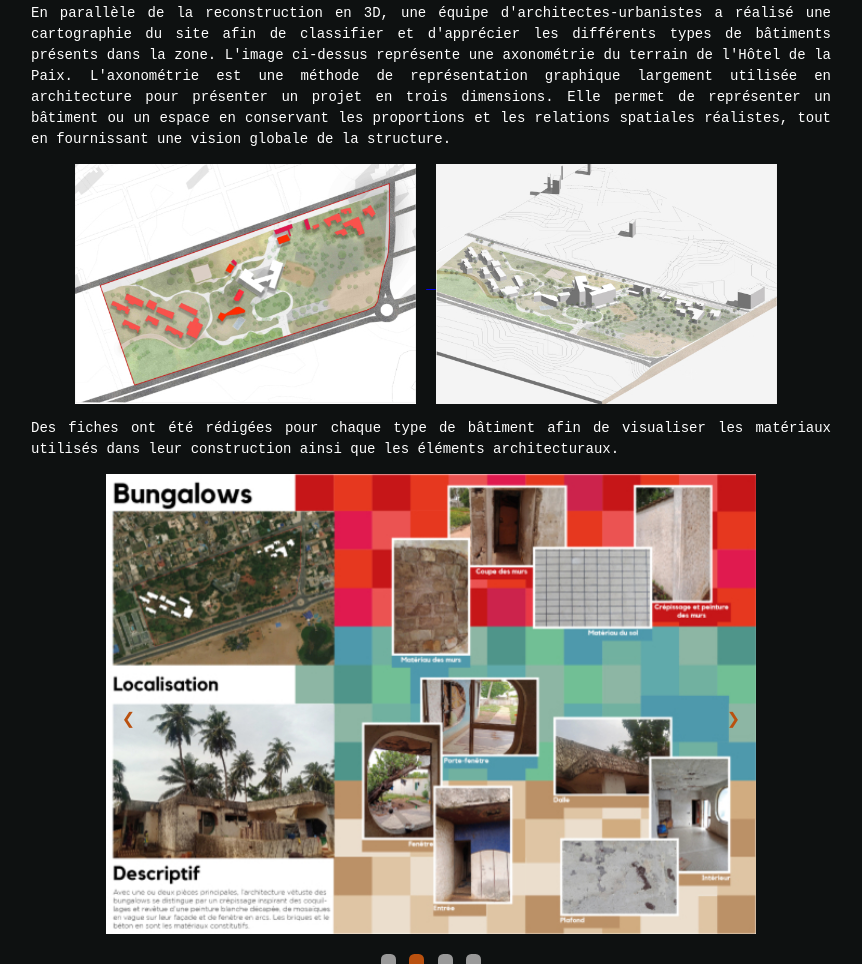
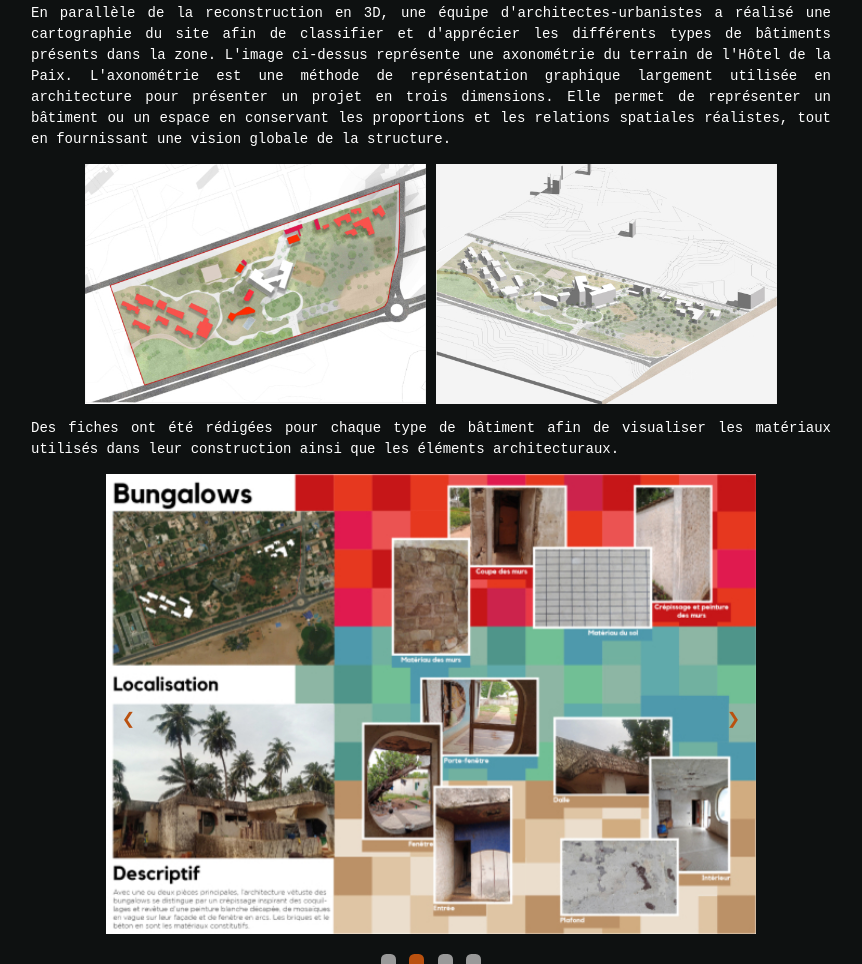
Before and after one commit to mitsio-motu-data/HDP-Cartography-Website, a plain HTML site: page docs/index.html in a window 1280 px wide. Shown: the part 1459-2423 px from the top of the page, without its empty margins (209-1071 px from the left). Drawn offline with Linux system fonts and the light colour scheme.

Commit message:
Display some images side by side

```diff
--- a/docs/css/style.css
+++ b/docs/css/style.css
@@ -65,16 +65,13 @@ p {
   color: white;
 }
 
-.image-container img {
-    flex: 1;
-    /* Make the images share equal space */
-    margin-right: 10px;
-    /* Add a small margin between the images */
+.image-container {
+  display: flex;
+  justify-content: center;
+  gap : 10px
 }
 
 /** Images slideshow **/
-
-
 .mySlides {
   display: none
 }
@@ -89,6 +86,7 @@ p {
   margin-right: 75px;
   margin-left: 75px;
 }
+
 /* Next & previous buttons */
 .prev,
 .next {
@@ -101,6 +99,7 @@ p {
   border-radius: 0 3px 3px 0;
   user-select: none;
 }
+
 /* Position the "next button" to the right */
 .next {
   right: -275px;
@@ -119,6 +118,7 @@ p {
 .next:hover {
   background-color: rgba(0, 0, 0, 0.8);
 }
+
 /* The dots/bullets indicators */
 .dot {
   cursor: pointer;
```
Also changed, not shown: docs/index.html (indentation only). Lines whose indentation alone changed are shown as unchanged.
